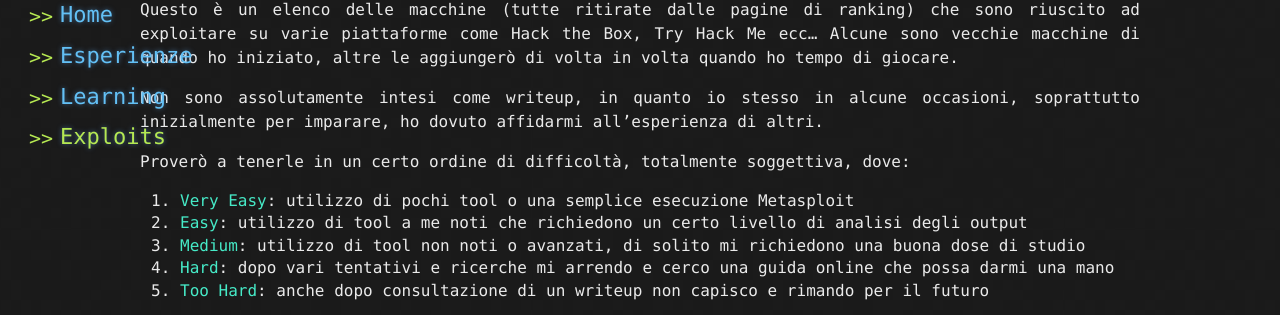
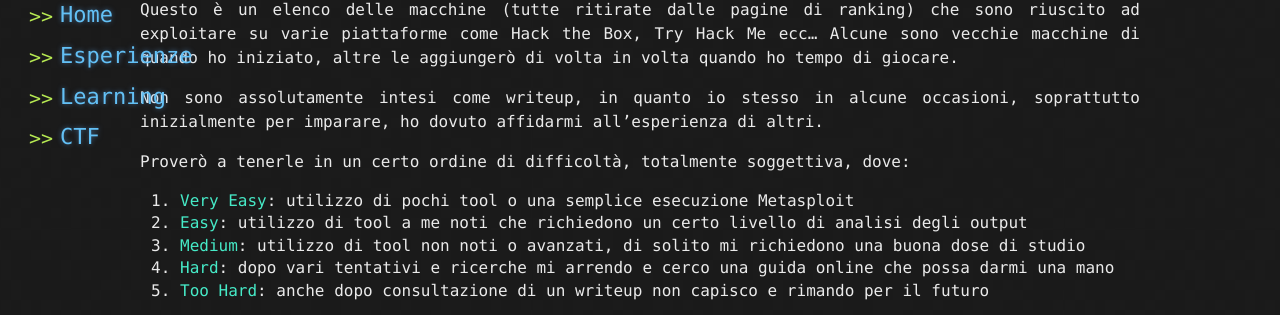
Before and after one commit to dennyverduchi/dennyverduchi.github.io, a Jekyll site: the page built from pages/machines.md, in a window 1280 px wide. Shown: the part 303-618 px from the top of the page. Built offline with Jekyll 4.4.1, drawn with Linux system fonts in a browser that asks for light colours.

Commit message:
change exploits to ctf

```diff
--- a/_config.yml
+++ b/_config.yml
@@ -10,8 +10,8 @@ github: https://github.com/dennyverduchi
 
 linkedin: https://www.linkedin.com/in/denny-verduchi-a446401a4/
 
-machines:
-  blue: /pages/machines/blue.html
+ctf:
+  blue: /pages/ctf/blue.html
 
 cybersec:
   dns: /pages/cybersec/dns.html
--- a/_data/navigation.yml
+++ b/_data/navigation.yml
@@ -4,5 +4,5 @@
   link: /pages/experiences.html
 - name: Learning
   link: /pages/learning_path.html
-- name: Exploits
-  link: /pages/machines.html
+- name: CTF
+  link: /pages/ctf.html
--- a/pages/machines.md
+++ b/pages/machines.md
@@ -15,7 +15,7 @@ Proverò a tenerle in un certo ordine di difficoltà, totalmente soggettiva, dov
 
 | <span style="color:#46eac7">Very Easy</span> | <span style="color:#46eac7">Easy</span> | <span style="color:#46eac7">Medium</span> | <span style="color:#46eac7">Hard</span> | <span style="color:#46eac7">Too Hard</span> |
 |:-------------|:------------------|:-------------|:-------------|:-------------|
-| <a href="{{ site.machines.blue }}">Blue</a> |                   |              |              |              |
+| <a href="{{ site.ctf.blue }}">Blue</a> |                   |              |              |              |
 |              |                   |              |              |              |
 |              |                   |              |              |              |
 |              |                   |              |              |              |
```
